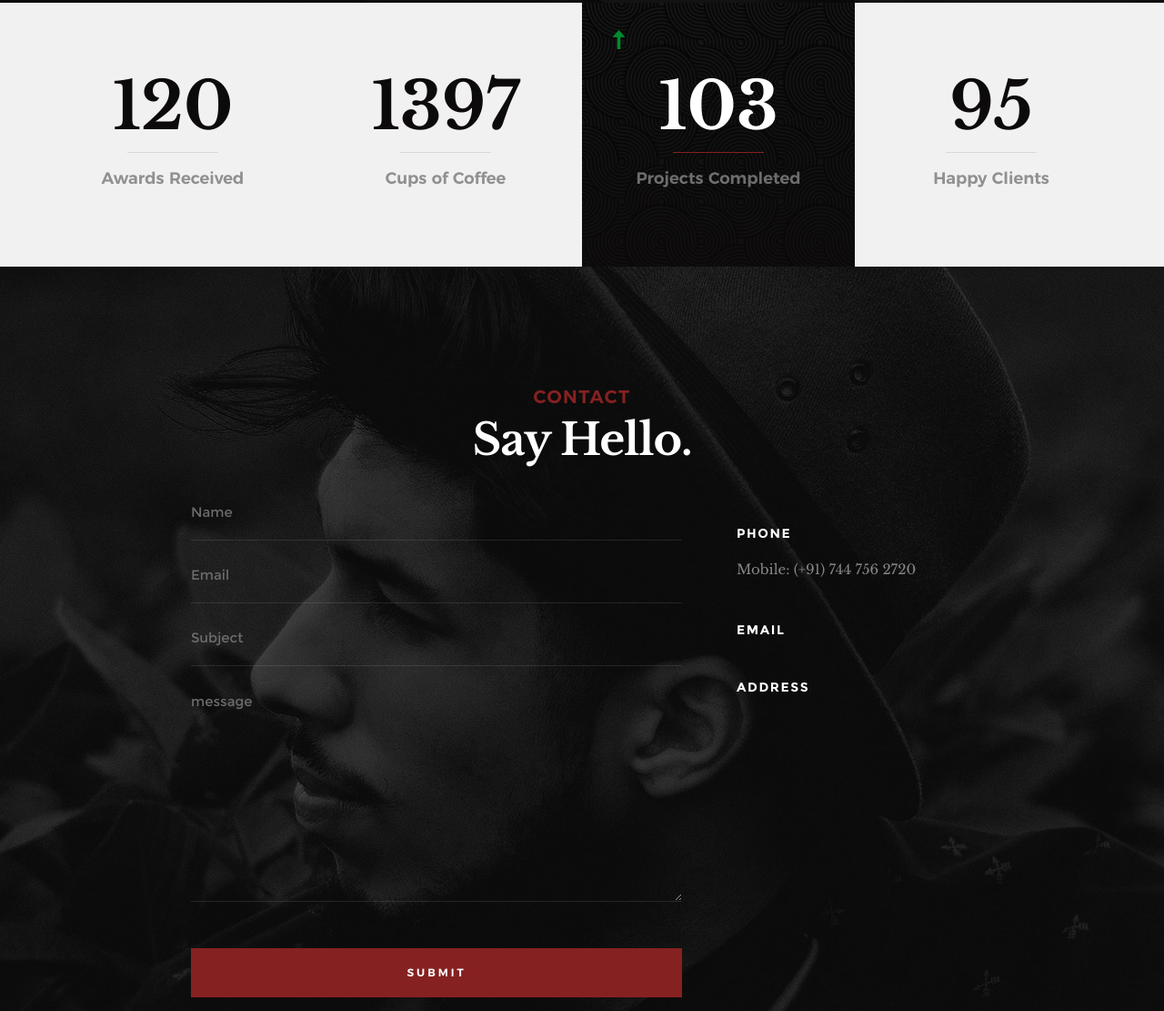
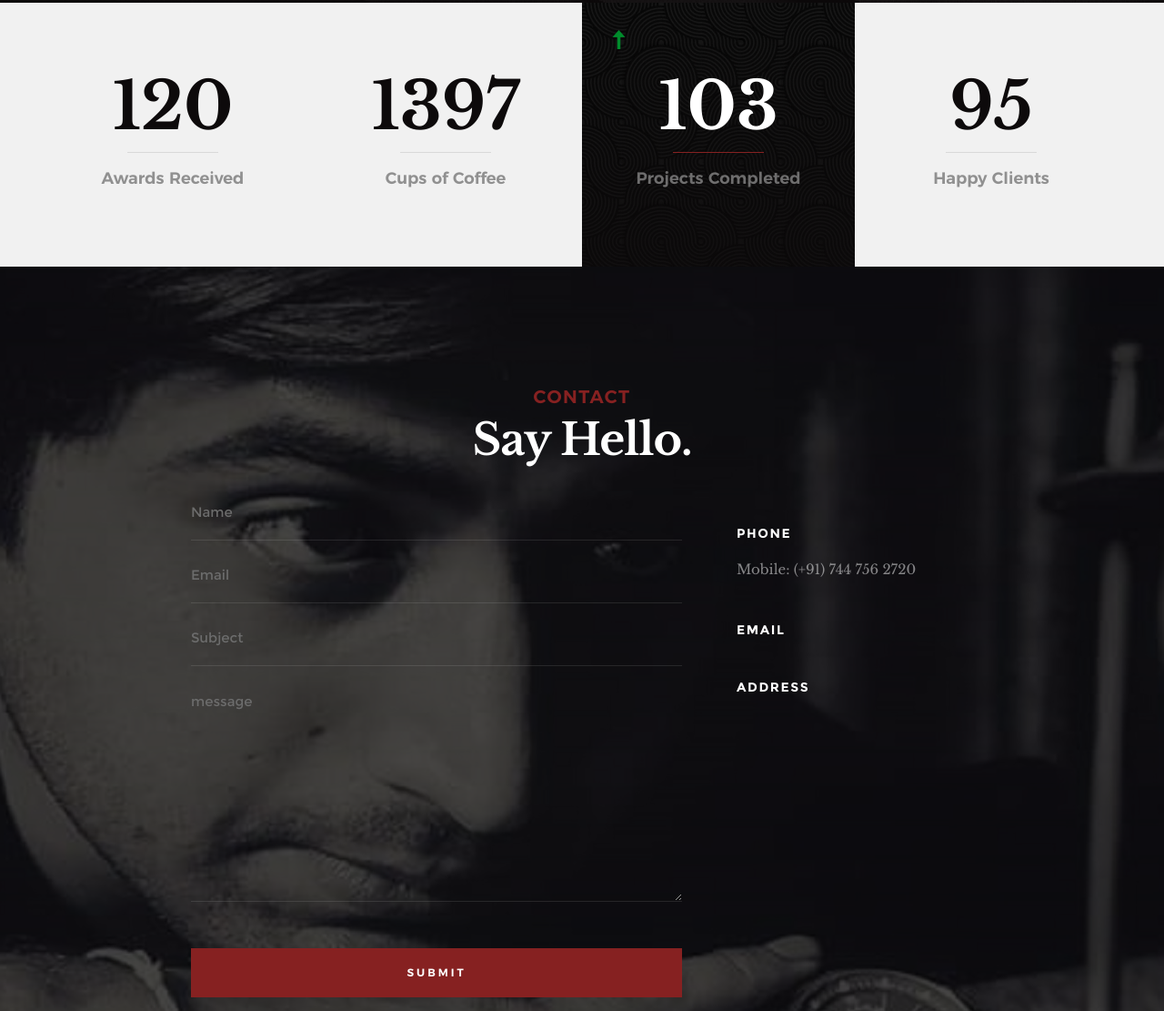
Before and after one commit to harsh2205/dushy, a plain HTML site: page index.html in a window 1280 px wide. Shown: the part 5048-6159 px from the top of the page at 91% size. Drawn offline with Linux system fonts and the light colour scheme.

Commit message:
contact image background updated

```diff
--- a/css/main.css
+++ b/css/main.css
@@ -3041,7 +3041,7 @@ html.no-csstransitions .home-content__main {
 
 .s-contact {
     background-color: #151515;
-    background-image: url("../images/contact-bg.jpg");
+    background-image: url("../images/hero-bg.jpg");
     background-repeat: no-repeat;
     background-position: center, center;
     padding-top: 13.2rem;
```
